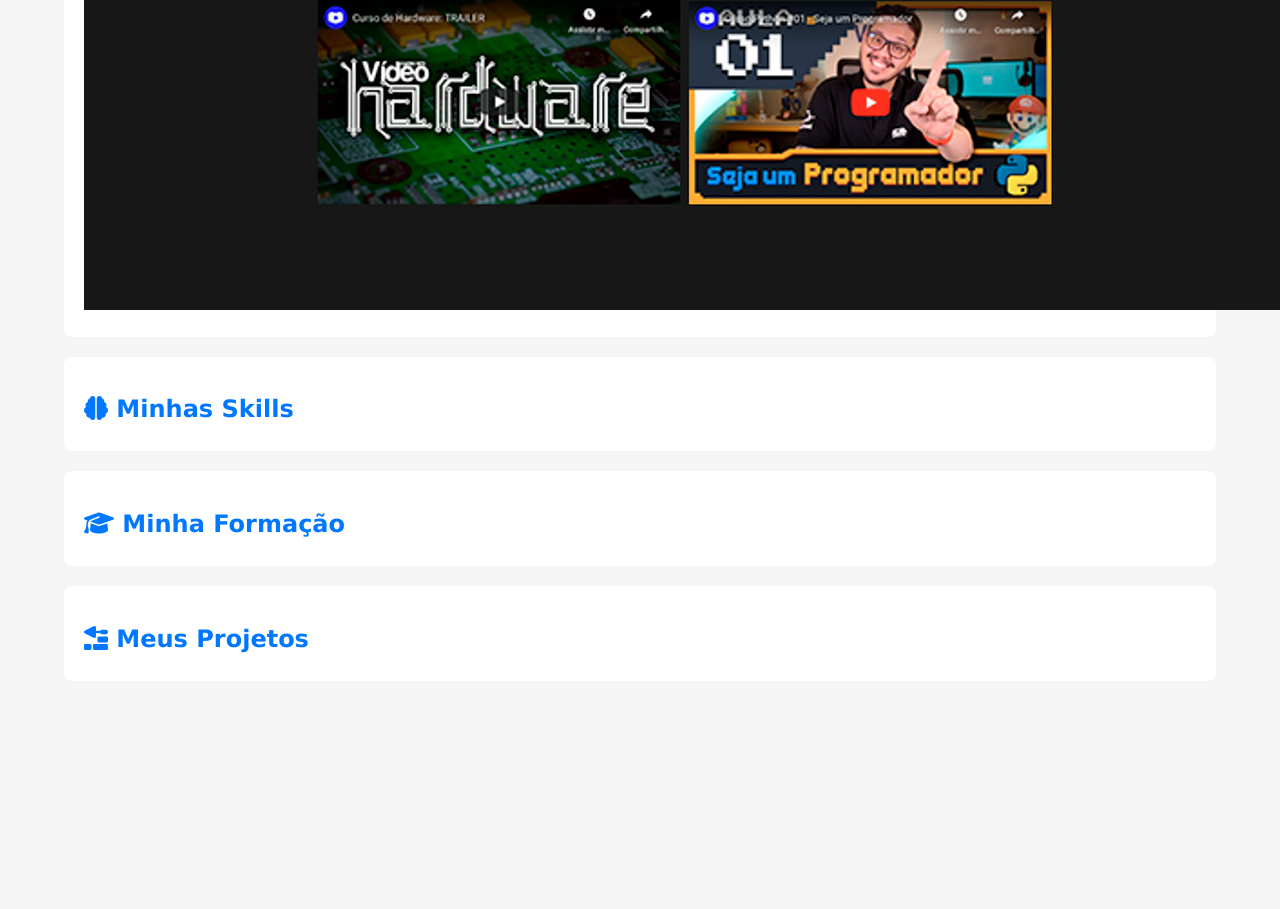
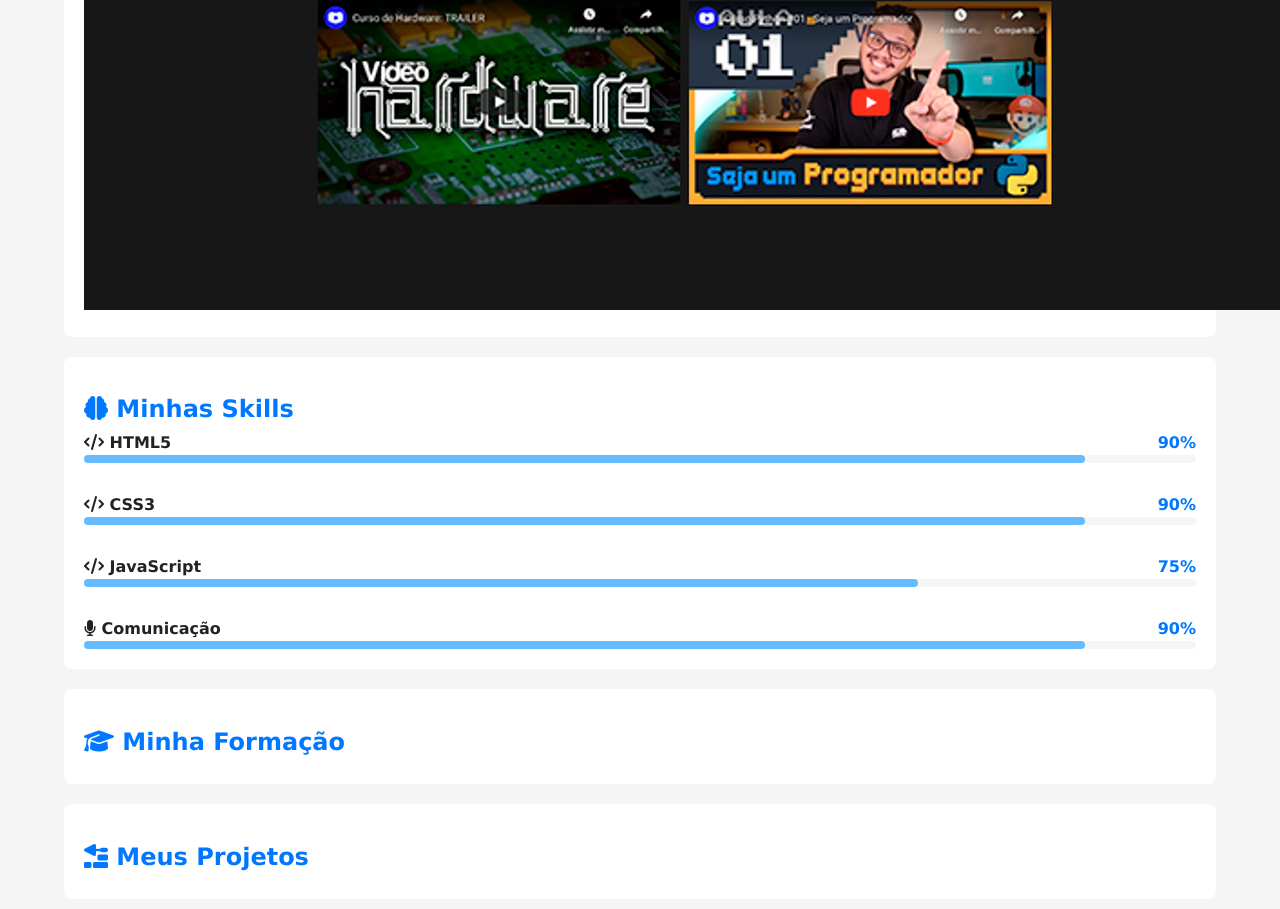
Before and after one commit to elioenai365/Portifolio, a plain HTML site: page HTML5-CSS/index.html in a window 1280 px wide. Shown: the part 949-1858 px from the top of the page. Before the commit the page ends 1658 px from the top, so only its background shows below. Drawn offline with Linux system fonts and the light colour scheme.

Commit message:
skils criadas

```diff
--- a/HTML5-CSS/estilos/style.css
+++ b/HTML5-CSS/estilos/style.css
@@ -157,3 +157,41 @@ article h2{
   height: 100%;
   border-radius: 8px;
 }
+
+#skill-container{
+
+  display: grid;
+  grid-template-columns: 1fr;
+  gap: 30px;
+}
+
+#skill-container .info{
+  display: flex;
+  justify-content: space-between;
+  align-items: center;
+
+}
+
+#skill-container .nome{
+  font-weight: bold;
+  color: var(--texto);
+
+}
+
+#skill-container .porcent{
+  font-weight: bold;
+  color: var(--destaque);
+}
+
+#skill-container .barra{
+  width: 100%;
+  height: 8px;
+  background-color: var(--fundo-principal);
+  border-radius: 4px;
+}
+
+#skill-container .progresso{
+  height: 100%;
+  background-color: var(--destaque-inverso);
+  border-radius: 4px;
+}
--- a/HTML5-CSS/index.html
+++ b/HTML5-CSS/index.html
@@ -47,6 +47,72 @@
 
             <article id="skills">
                 <h2><i class="fa-solid fa-brain"></i> Minhas Skills</h2>
+
+                <div id="skill-container">
+                    <div class="item">
+                        <div class="info">
+                            <span class="nome"><i class="fa-solid fa-code"></i>
+                                HTML5
+                            </span>
+                            <span class="porcent">
+                                90%
+                            </span>
+
+                        </div>
+                        <div class="barra">
+                            <div class="progresso" style="width: 90%;">
+                                                            </div>
+                        </div>
+                    </div>
+
+                    <div class="item">
+                        <div class="info">
+                            <span class="nome"><i class="fa-solid fa-code"></i>
+                                CSS3
+                            </span>
+                            <span class="porcent">
+                                90%
+                            </span>
+
+                        </div>
+                        <div class="barra">
+                            <div class="progresso" style="width: 90%;">
+                                                            </div>
+                        </div>
+                    </div>
+
+                    <div class="item">
+                        <div class="info">
+                            <span class="nome"><i class="fa-solid fa-code"></i>
+                                JavaScript
+                            </span>
+                            <span class="porcent">
+                                75%
+                            </span>
+
+                        </div>
+                        <div class="barra">
+                            <div class="progresso" style="width: 75%;">
+                                                            </div>
+                        </div>
+                    </div>
+                    <div class="item">
+                        <div class="info">
+                            <span class="nome"><i class="fa-solid fa-microphone"></i>
+                                Comunicação
+                            </span>
+                            <span class="porcent">
+                                90%
+                            </span>
+
+                        </div>
+                        <div class="barra">
+                            <div class="progresso" style="width: 90%;">
+                                                            </div>
+                        </div>
+                    </div>
+                </div>
+
             </article><!--Fim skills-->
 
             <article id="formacao">
```
